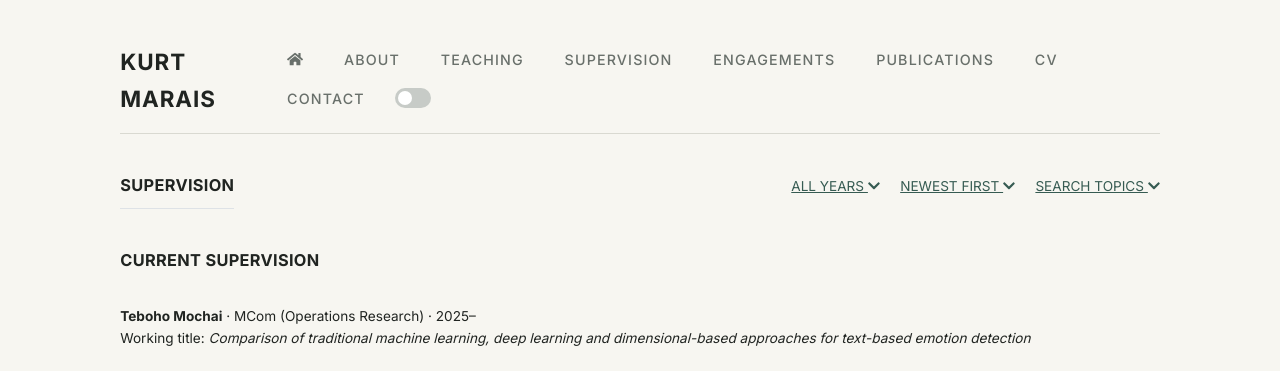
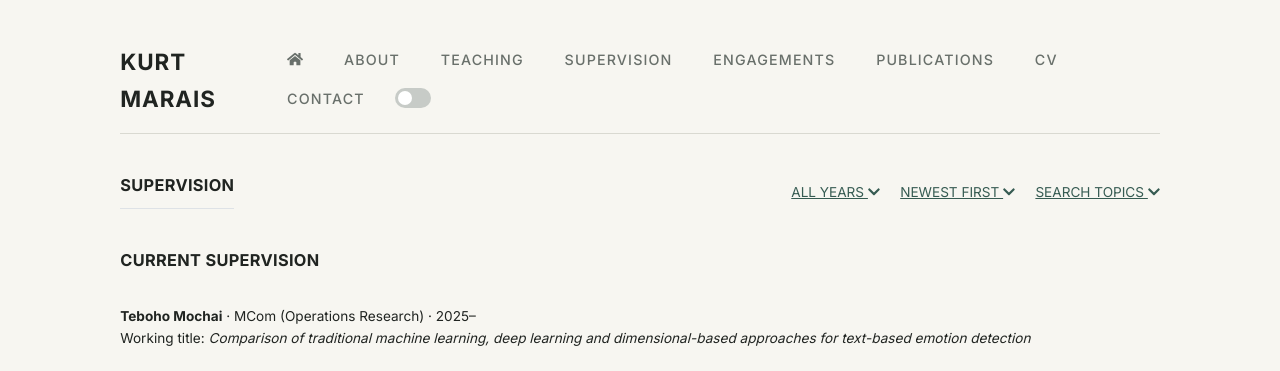
Before and after one commit to kurtmarais/kurtmarais.github.io, a Jekyll site: the page built from supervision.md, in a window 1280 px wide. Shown: the top 371 px of the page. Built offline with Jekyll 4.4.1, drawn with Linux system fonts in a browser that asks for light colours.

Commit message:
Update main.scss

```diff
--- a/_sass/main.scss
+++ b/_sass/main.scss
@@ -440,19 +440,24 @@
   transform: translateX(16px);
 }
 
-/* SUPERVISION TITLE AND FILTERS */
+/* SUPERVISION TITLE ROW */
 
 .supervision-title-row {
   display: flex;
-  align-items: baseline;
+  align-items: flex-start;
   justify-content: space-between;
   width: 100%;
 }
 
+.supervision-title-row h3 {
+  margin-top: 0;
+}
+
 .supervision-filters {
   display: flex;
-  align-items: baseline;
+  align-items: flex-start;
   gap: 1.5rem;
+  padding-top: 0.45rem;
 }
 
 
```
